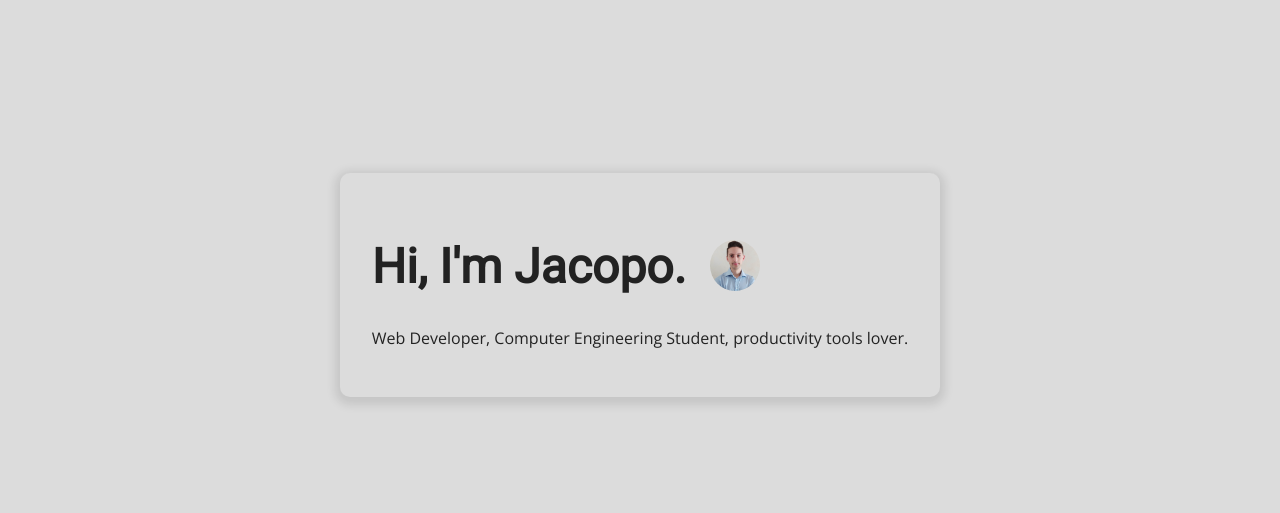
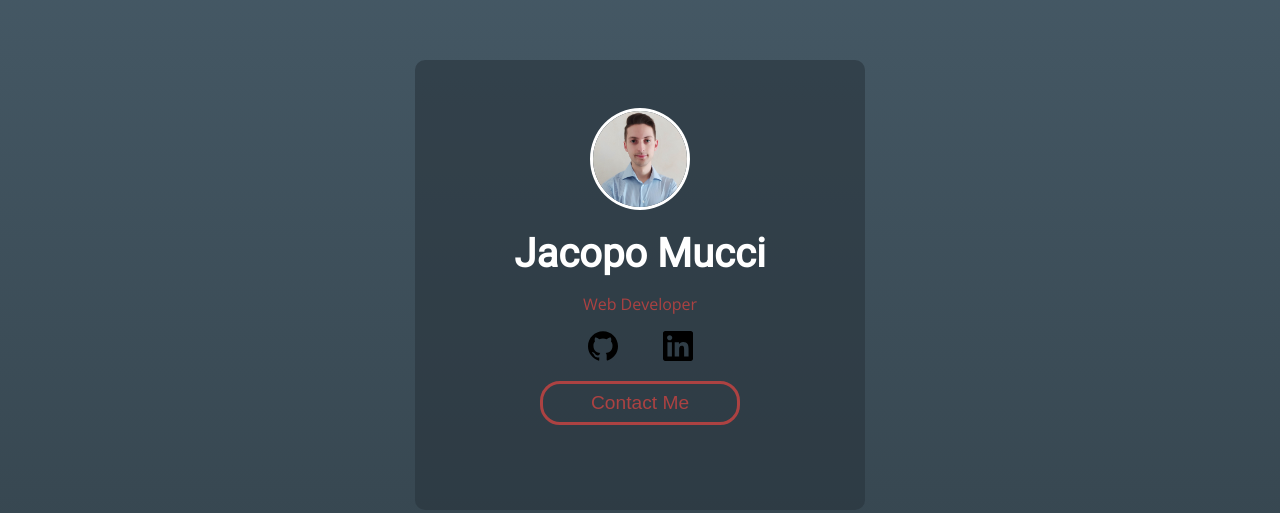
Before and after one commit to muccijacopo/personal-website, a website built with Parcel: page src/index.html in a window 1280 px wide. Shown: the part 115-628 px from the top of the page. Built offline with nearby package versions, Linux system fonts and the light colour scheme.

Commit message:
adding social svg

```diff
--- a/src/index.html
+++ b/src/index.html
@@ -3,15 +3,20 @@
 <head>
     <meta charset="UTF-8">
     <meta name="viewport" content="width=device-width, initial-scale=1.0">
-    <title>Hello World!</title>
+    <title>Jacopo Mucci</title>
     <link rel="stylesheet" href="./styles/main.scss">
 </head>
 <body>
     <div class="container">
         <div class="card">
-            <h1>Hi, I'm Jacopo.</h1>
-            <p>Web Developer, Computer Engineering Student, productivity tools lover.</p>
-            <img src="assets/images/foto2.jpg" />
+            <img class="profile" src="assets/images/foto2.jpg" />
+            <h1>Jacopo Mucci</h1>
+            <p>Web Developer</p>
+            <div class="icons">
+                <span class="icon github-icon"></span>
+                <span class="icon linkedin-icon"></span>
+            </div>
+            <button>Contact Me</button>
         </div>
     </div>
     <!-- <script src="index.js"></script> -->
--- a/src/styles/_reset.scss
+++ b/src/styles/_reset.scss
@@ -15,3 +15,7 @@ button {
 a {
   text-decoration: none;
 }
+
+h1 {
+  margin: 0;
+}
--- a/src/styles/_typography.scss
+++ b/src/styles/_typography.scss
@@ -8,7 +8,7 @@ h4,
 h5,
 h6,
 p {
-  color: $text-color;
+  color: $primary-color;
 }
 
 h1,
--- a/src/styles/_utils.scss
+++ b/src/styles/_utils.scss
@@ -8,3 +8,7 @@
 .mx-auto {
   margin: 0 auto;
 }
+
+.cursor-pointer {
+  cursor: pointer;
+}
--- a/src/styles/_variables.scss
+++ b/src/styles/_variables.scss
@@ -1,9 +1,2 @@
-@mixin color($color) {
-  background: $color;
-}
-
-button {
-  border: none;
-  @include color(lightblue);
-}
-$text-color: #222222;
+$primary-color: #ffffff;
+$secondary-color: #ac4242;
--- a/src/styles/main.scss
+++ b/src/styles/main.scss
@@ -5,6 +5,7 @@
 
 body {
   background: #dcdcdc;
+  background: linear-gradient(#475b68, #33424b);
 }
 
 .container {
@@ -16,21 +17,64 @@ body {
   padding: 0 1rem;
   @extend .d-flex-center;
   .card {
+    width: 100%;
+    max-width: 450px;
+    height: 450px;
     position: relative;
-    background: #dcdcdc;
+    display: flex;
+    flex-direction: column;
+    text-align: center;
+    background: rgba(#29353c, 0.6);
+    color: #ffffff;
     border-radius: 10px;
-    padding: 2rem;
-    box-shadow: 0px 3px 10px 5px rgba(0, 0, 0, 0.1);
+    padding: 3rem 1rem;
+    // box-shadow: 0px 3px 20px 5px rgba(0, 0, 0, 0.1);
     h1 {
-      font-size: 3rem;
+      font-size: 2.5rem;
     }
-    img {
-      position: absolute;
-      top: 30%;
-      right: 30%;
-      width: 50px;
+    p {
+      color: $secondary-color;
+    }
+    img.profile {
+      width: 100px;
       height: auto;
+      margin: 0 auto 20px auto;
       border-radius: 50%;
+      border: 3px solid white;
+    }
+    button {
+      border: 3px solid $secondary-color;
+      border-radius: 20px;
+      color: $secondary-color;
+      background: transparent;
+      padding: 0.5rem;
+      font-size: 1.2rem;
+      width: 200px;
+      margin: 0 auto;
+      transition: all 0.5s;
+      &:hover {
+        background: $secondary-color;
+        color: $primary-color;
+      }
+    }
+    .icons {
+      width: 150px;
+      height: 30px;
+      margin: 0 auto 20px auto;
+      display: flex;
+      justify-content: space-around;
+      .icon {
+        width: 30px;
+        height: auto;
+        @extend .cursor-pointer;
+        color: red;
+        &.github-icon {
+          background-image: url("../assets/icons/github.svg");
+        }
+        &.linkedin-icon {
+          background-image: url("../assets/icons/linkedin.svg");
+        }
+      }
     }
   }
 }
```
Also changed, not shown: src/assets/icons/github.svg (added), src/assets/icons/linkedin.svg (added).
